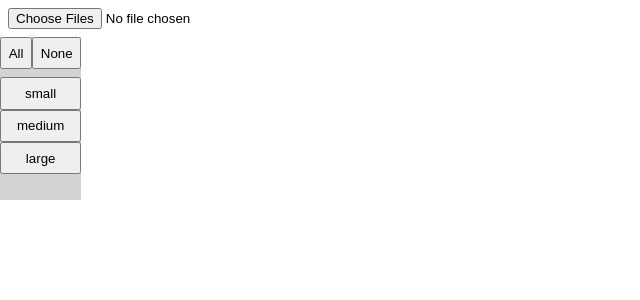
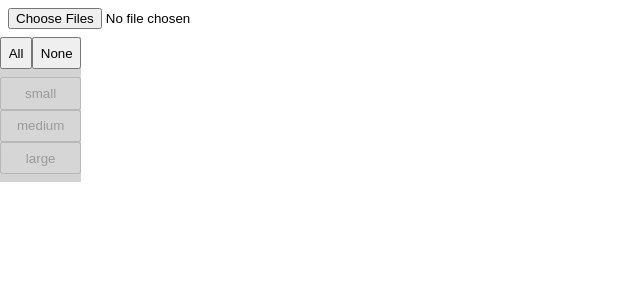
Before and after one commit to parogers/rpg-token-layout, an Angular app: page / in a window 1280 px wide. Shown: the top 300 px of the page, without its empty margins (0-640 px from the left). Built offline with nearby package versions, Linux system fonts and the light colour scheme.

Commit message:
feat: remove piece list and use layout selection instead

```diff
--- a/src/app/app.component.html
+++ b/src/app/app.component.html
@@ -11,13 +11,17 @@
         </div>
 
         <div class="sizes">
-            <button *ngFor="let size of sizes" (click)="onChangeSize(size)">
+            <button
+                *ngFor="let size of sizes"
+                (click)="onChangeSize(size)"
+                [disabled]="!hasSelection"
+            >
                 {{ size }}
             </button>
         </div>
 
-        <app-piece-list [pieces]="pieces">
-        </app-piece-list>
+        <!-- <app-piece-list [pieces]="pieces">
+        </app-piece-list> -->
     </div>
 
     <app-piece-layout [pieces]="piecesSortedBySize">
--- a/src/app/app.component.ts
+++ b/src/app/app.component.ts
@@ -2,7 +2,7 @@ import { Component, ViewChildren, ViewChild } from '@angular/core';
 
 import { Piece, sortedBySize, PIECE_SIZES } from './piece';
 
-import { PieceListComponent } from './piece-list/piece-list.component';
+import { PieceLayoutComponent } from './piece-layout/piece-layout.component';
 
 @Component({
     selector: 'app-root',
@@ -10,8 +10,8 @@ import { PieceListComponent } from './piece-list/piece-list.component';
     styleUrls: ['./app.component.scss']
 })
 export class AppComponent {
-    @ViewChild(PieceListComponent)
-    pieceListComponent: any;
+    @ViewChild(PieceLayoutComponent)
+    pieceLayoutComponent: any;
 
     pieces: Piece[] = []
     piecesSortedBySize: Piece[] = sortedBySize(this.pieces);
@@ -44,20 +44,24 @@ export class AppComponent {
     }
 
     onSelectAll() {
-        this.pieceListComponent.selectAll();
+        this.pieceLayoutComponent.selectAll();
     }
 
     onSelectNone() {
-        this.pieceListComponent.selectNone();
+        this.pieceLayoutComponent.selectNone();
     }
 
     onChangeSize(size: string) {
         for (let piece of this.pieces) {
-            if (this.pieceListComponent.isSelected(piece)) {
+            if (this.pieceLayoutComponent.isSelected(piece)) {
                 piece.size = size;
             }
         }
         this.onSelectNone();
         this.piecesSortedBySize = sortedBySize(this.pieces);
     }
+
+    get hasSelection(): boolean {
+        return this.pieceLayoutComponent && this.pieceLayoutComponent.hasSelected;
+    }
 }
--- a/src/app/piece-layout/piece-layout.component.html
+++ b/src/app/piece-layout/piece-layout.component.html
@@ -3,6 +3,8 @@
         #piece
         *ngFor="let piece of pieces; index as index"
         class="piece-container size-{{ piece.size }}"
+        [class.selected]="isSelected(piece)"
+        (click)="onClick(piece)"
     >
         <div class="base"></div>
         <div class="image-container flipped">
--- a/src/app/piece-layout/piece-layout.component.scss
+++ b/src/app/piece-layout/piece-layout.component.scss
@@ -48,3 +48,7 @@ img {
     height: auto;
     image-rendering: pixelated;
 }
+
+.selected {
+    background: lightblue;
+}
--- a/src/app/piece-layout/piece-layout.component.ts
+++ b/src/app/piece-layout/piece-layout.component.ts
@@ -1,4 +1,4 @@
-import { Component, Input } from '@angular/core';
+import { Component, Input, SimpleChanges } from '@angular/core';
 
 import { Piece } from '../piece';
 
@@ -10,4 +10,37 @@ import { Piece } from '../piece';
 export class PieceLayoutComponent {
     @Input()
     pieces: Piece[] = [];
+
+    selected: { [index: string]: boolean } = {};
+
+    get hasSelected(): boolean {
+        // TODO - cache
+        return Object.keys(this.selected).length > 0;
+    }
+
+    ngOnChanges(changes: SimpleChanges) {
+        if (changes['pieces']) {
+            this.selectNone();
+        }
+    }
+
+    selectAll() {
+        this.selected = Object.fromEntries(this.pieces.map((piece, index) => {
+            return [index, true];
+        }));
+    }
+
+    selectNone() {
+        this.selected = {};
+    }
+
+    isSelected(piece: Piece): boolean {
+        const index = this.pieces.indexOf(piece);
+        return !!this.selected[index];
+    }
+
+    onClick(piece: Piece) {
+        const index = this.pieces.indexOf(piece);
+        this.selected[index] = !this.selected[index];
+    }
 }
```
